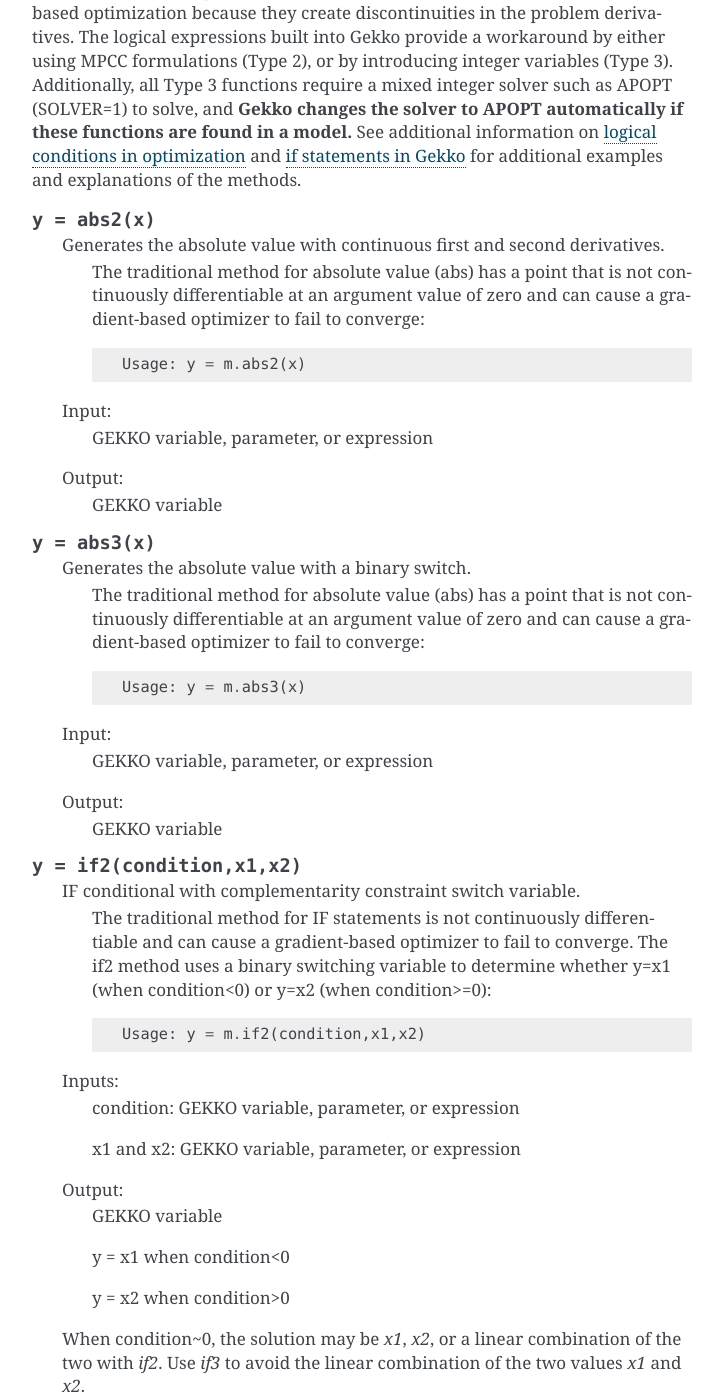
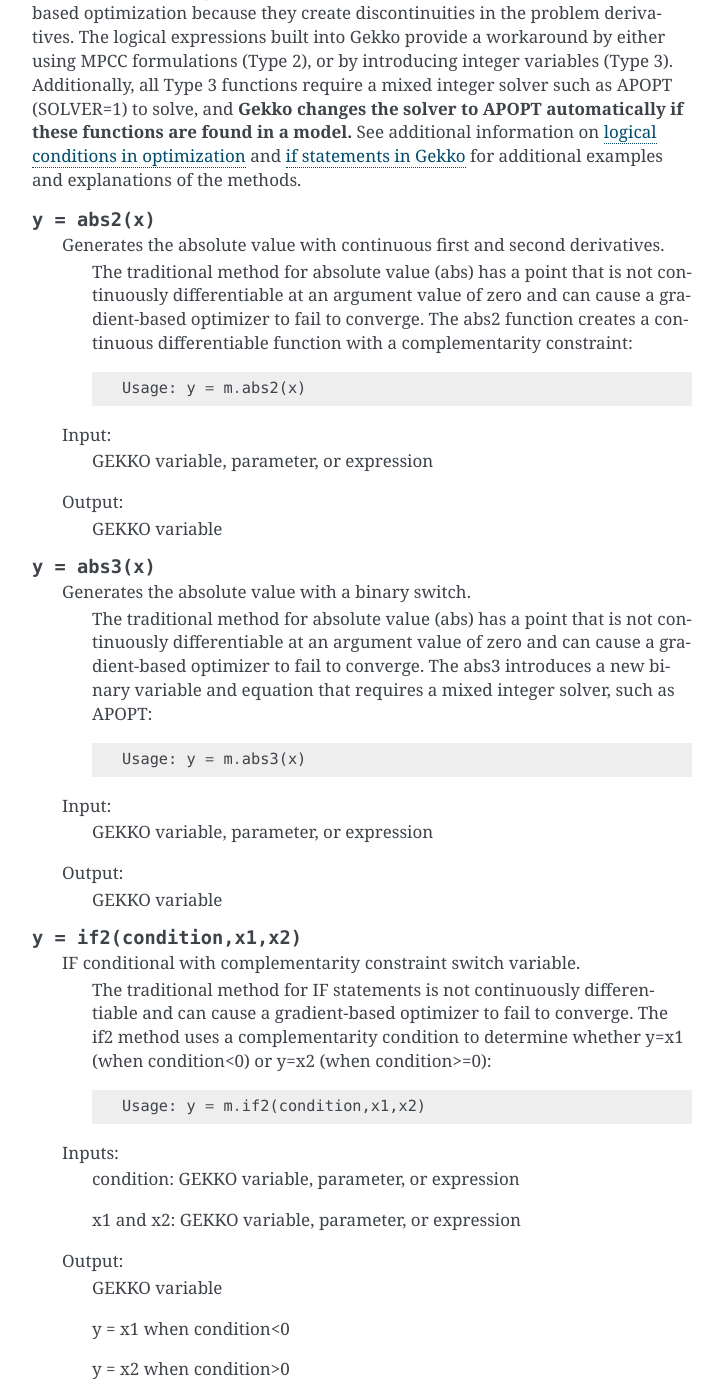
Before and after one commit to BYU-PRISM/GEKKO, a Sphinx documentation site: the page built from docs/model_methods.rst, in a window 1280 px wide and 1400 px high, scrolled down 8850 px. Shown: the whole window, without its empty margins (388-1111 px from the left). Built offline with Sphinx 7.4.7, drawn with Linux system fonts in a browser that asks for light colours; some of the changed text lies outside the part shown.

Commit message:
Update model_methods.rst

```diff
--- a/docs/model_methods.rst
+++ b/docs/model_methods.rst
@@ -346,7 +346,9 @@
     Generates the absolute value with continuous first and second derivatives.
     	The traditional method for absolute value (abs) has
         a point that is not continuously differentiable at an argument value
-        of zero and can cause a gradient-based optimizer to fail to converge::
+        of zero and can cause a gradient-based optimizer to fail to converge.
+        The abs2 function creates a continuous differentiable function with
+        a complementarity constraint::
 
         	Usage: y = m.abs2(x)
 
@@ -359,7 +361,8 @@
 
     Generates the absolute value with a binary switch.
     	The traditional method for absolute value (abs) has a point that is not continuously differentiable
-        at an argument value of zero and can cause a gradient-based optimizer to fail to converge::
+        at an argument value of zero and can cause a gradient-based optimizer to fail to converge. The
+        abs3 introduces a new binary variable and equation that requires a mixed integer solver, such as APOPT::
 
         	Usage: y = m.abs3(x)
 
@@ -373,7 +376,7 @@
     IF conditional with complementarity constraint switch variable.
         The traditional method for IF statements is not continuously
         differentiable and can cause a gradient-based optimizer to fail
-        to converge. The if2 method uses a binary switching variable to
+        to converge. The if2 method uses a complementarity condition to
 	determine whether y=x1 (when condition<0) or y=x2 (when condition>=0)::
 
         	Usage: y = m.if2(condition,x1,x2)
@@ -458,7 +461,8 @@
     Generates the maximum value with continuous first and second derivatives.
 	The traditional method for max value (max) is not
         continuously differentiable and can cause a gradient-based optimizer
-        to fail to converge::
+        to fail to converge. The max2 function creates the complementarity
+        constraints with continuous derivatives::
 
         	Usage: y = m.max2(x1,x2)
 
@@ -500,7 +504,8 @@
     Generates the maximum value with a binary switch variable.
         The traditional method for max value (max) is not continuously
         differentiable and can cause a gradient-based optimizer to fail
-        to converge::
+        to converge. The max3 function creates a new binary variable that
+        must be solved with a mixed integer solver, such as APOPT::
 
 		Usage: y = m.max3(x1,x2)
 
```
